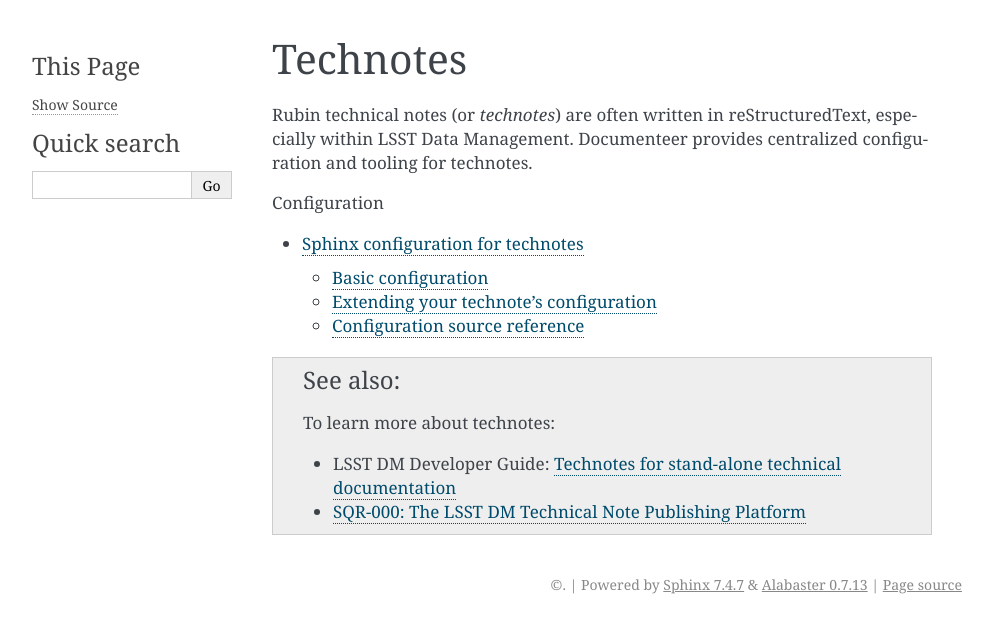
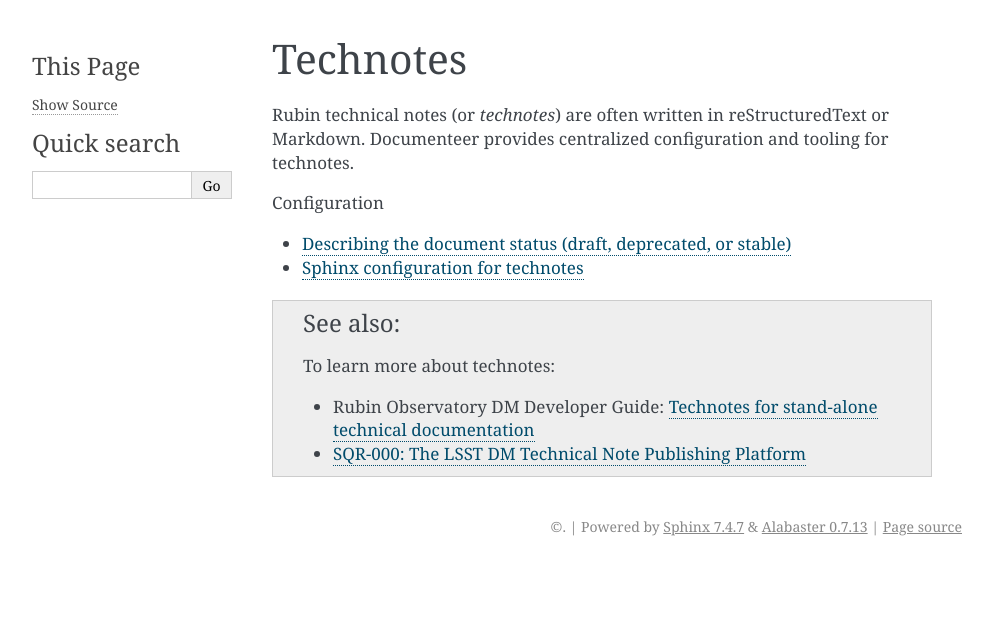
Before and after one commit to lsst-sqre/documenteer, a Sphinx documentation site: the page built from docs/technotes/index.rst, in a window 1280 px wide. Shown: the top 633 px of the page, without its empty margins (148-1141 px from the left). Built offline with Sphinx 7.4.7, drawn with Linux system fonts in a browser that asks for light colours; pages that are not in the unit, such as notebooks, are missing from menus.

Commit message:
Add docs for the technote.state table

```diff
--- a/docs/technotes/index.rst
+++ b/docs/technotes/index.rst
@@ -2,18 +2,20 @@
 Technotes
 #########
 
-Rubin technical notes (or *technotes*) are often written in reStructuredText, especially within LSST Data Management.
+Rubin technical notes (or *technotes*) are often written in reStructuredText or Markdown.
 Documenteer provides centralized configuration and tooling for technotes.
 
 .. toctree::
    :maxdepth: 2
    :caption: Configuration
+   :titlesonly:
 
+   document-status
    configuration
 
 .. seealso::
 
    To learn more about technotes:
 
-   - LSST DM Developer Guide: `Technotes for stand-alone technical documentation <https://developer.lsst.io/project-docs/technotes.html>`_
+   - Rubin Observatory DM Developer Guide: `Technotes for stand-alone technical documentation <https://developer.lsst.io/project-docs/technotes.html>`_
    - `SQR-000: The LSST DM Technical Note Publishing Platform <https://sqr-000.lsst.io>`_
```
Also changed, not shown: docs/technotes/document-status.rst (added, +61 -0 lines).
